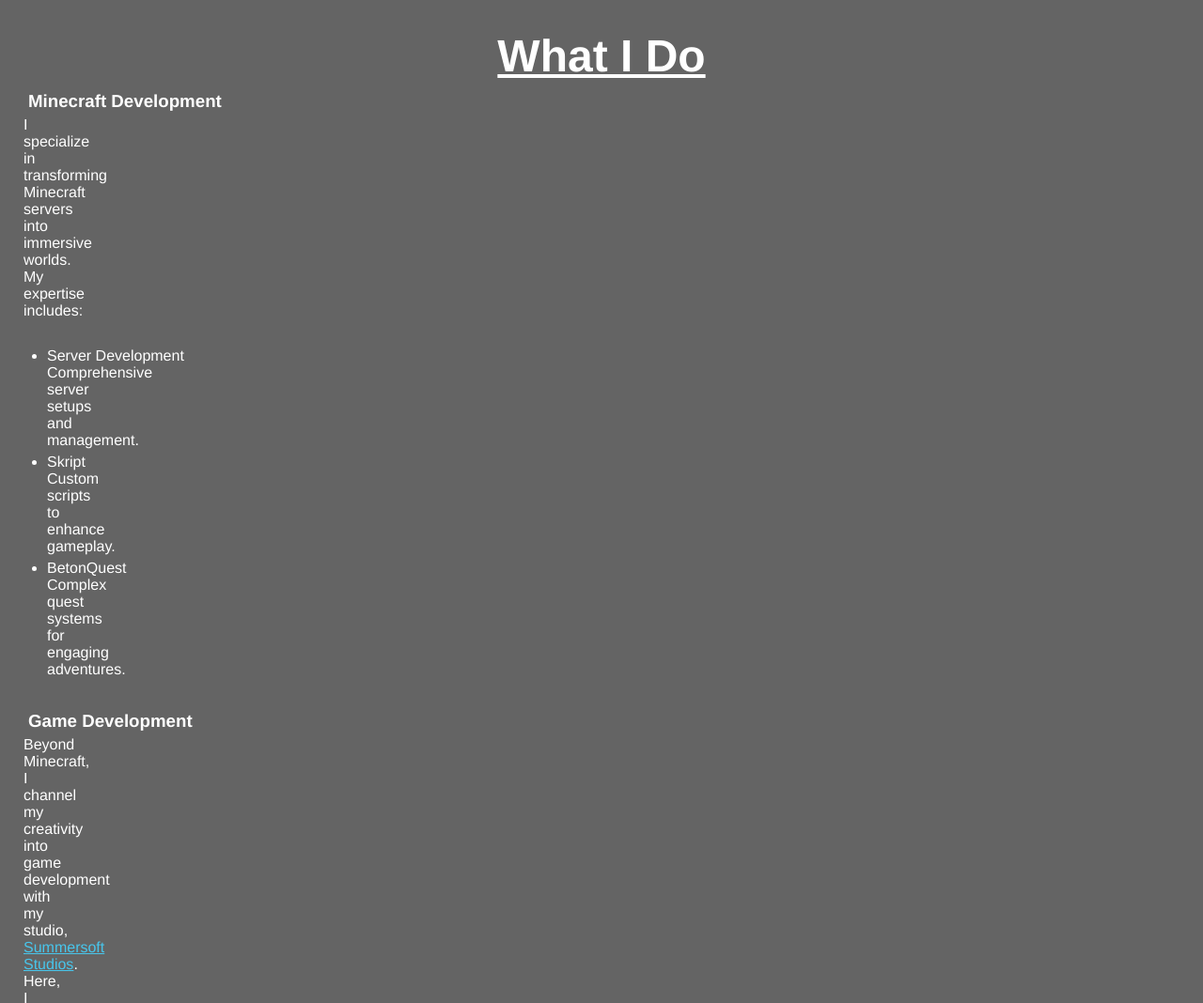
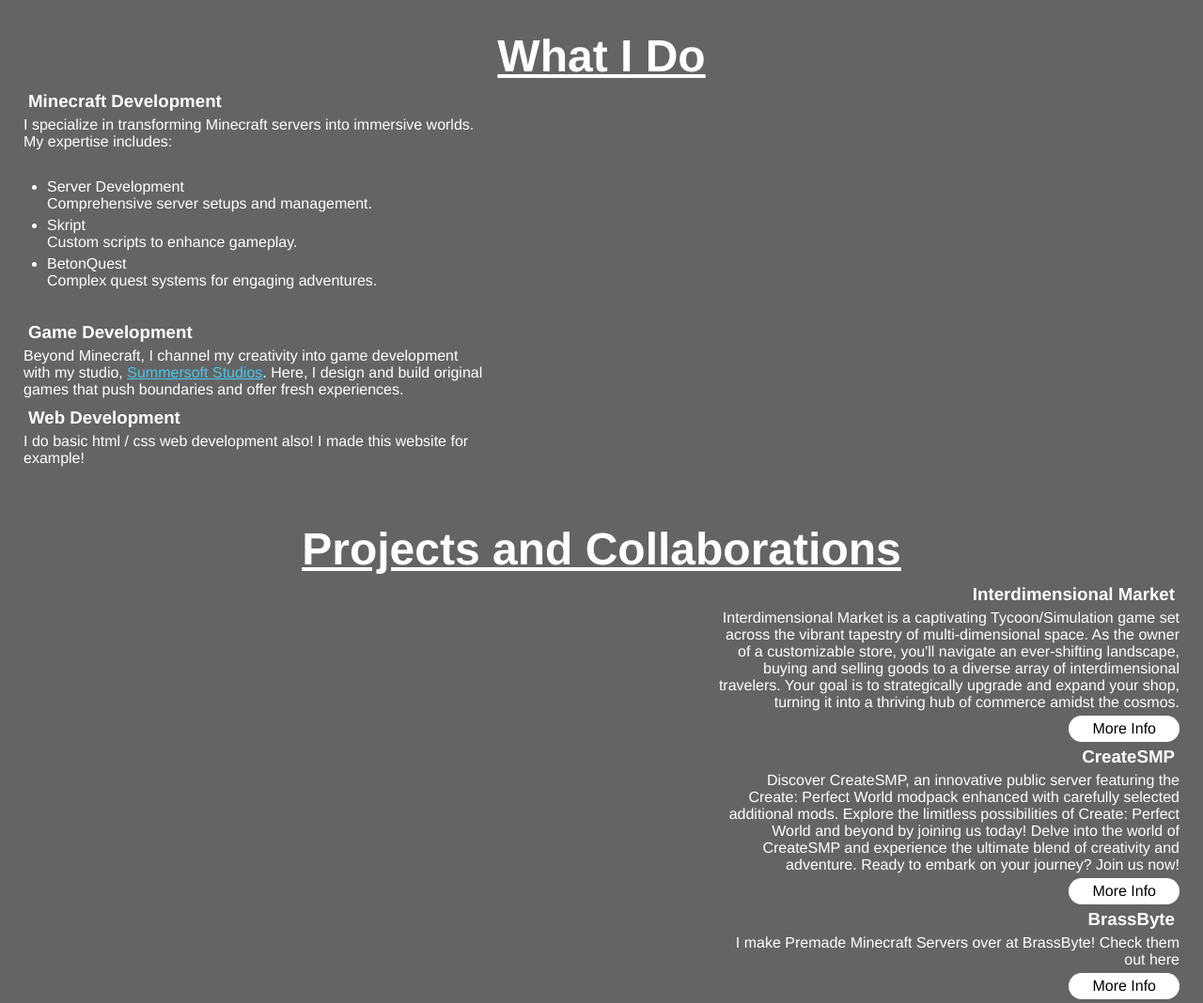
Before and after one commit to ajjswift/astraldev.info, a plain HTML site: page index.html in a window 1280 px wide. Shown: the part 1240-2308 px from the top of the page at 94% size. Drawn offline with Linux system fonts and the light colour scheme.

Commit message:
Update main.css

```diff
--- a/main.css
+++ b/main.css
@@ -127,10 +127,14 @@ i {
     padding: 5px;
 }
 
-.whatido p, .projects p{
-    padding-right: 50%;
+.whatido p{
+    padding-right: 60%;
     padding-bottom: 5px;
-    max-width: 40vw;
+}
+
+.projects p{
+    padding-left: 60%;
+    padding-bottom: 5px;
 }
 
 .projects {
```
